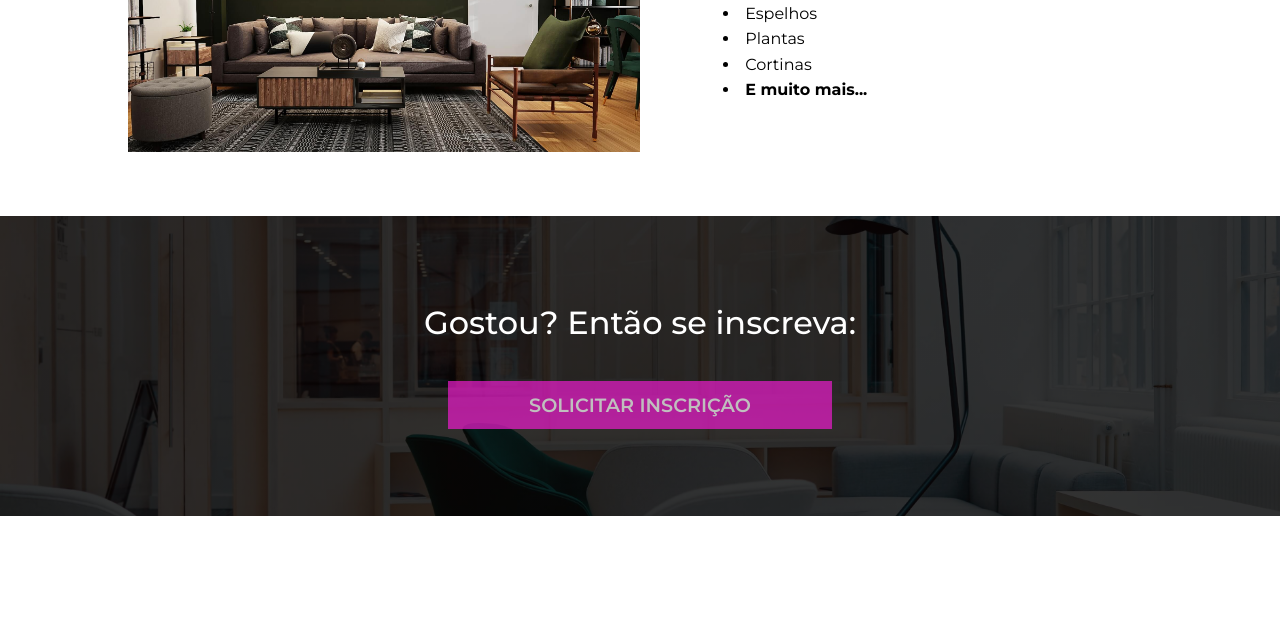
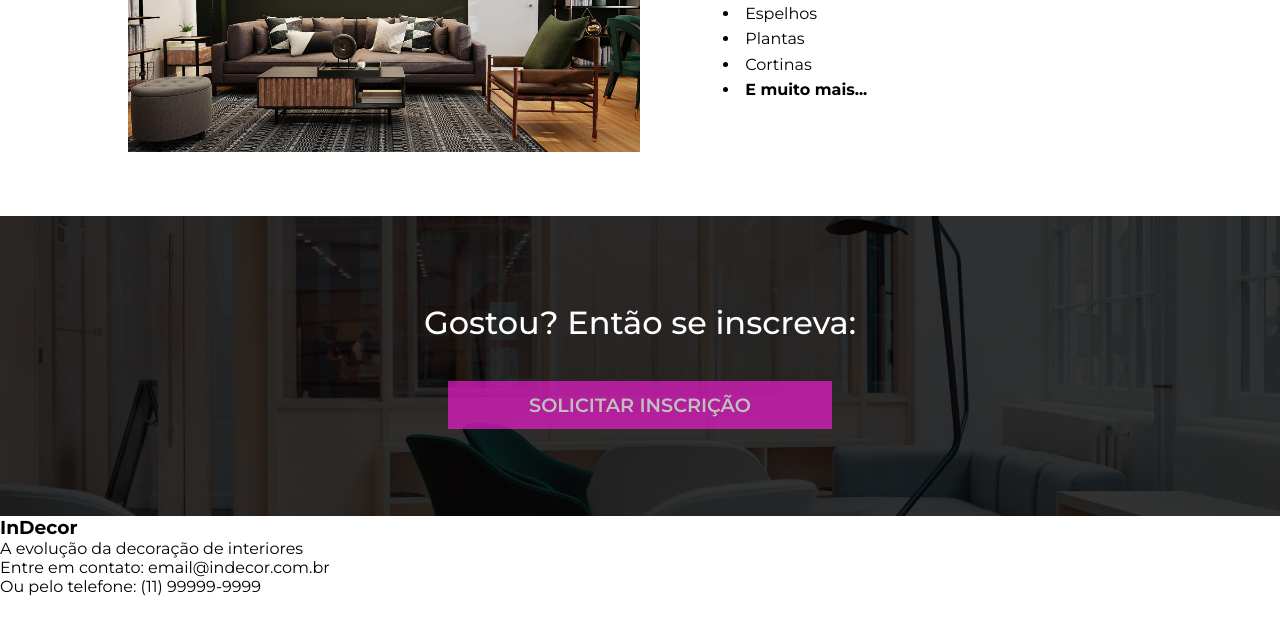
Before and after one commit to LucasMorais1998/js-mini-projects, a plain HTML site: page lp-indecor/index.html in a window 1280 px wide. Shown: the part 2614-3248 px from the top of the page. Drawn offline with nearby package versions, Linux system fonts and the light colour scheme.

Commit message:
add footer html

```diff
--- a/lp-indecor/index.html
+++ b/lp-indecor/index.html
@@ -154,5 +154,11 @@
       <h3>Gostou? Então se inscreva:</h3>
       <button class="btn">Solicitar Inscrição</button>
     </section>
+    <footer id="footer">
+      <h3>InDecor</h3>
+      <p>A evolução da decoração de interiores</p>
+      <p><span>Entre em contato: </span>email@indecor.com.br</p>
+      <p><span>Ou pelo telefone: </span>(11) 99999-9999</p>
+    </footer>
   </body>
 </html>
```
